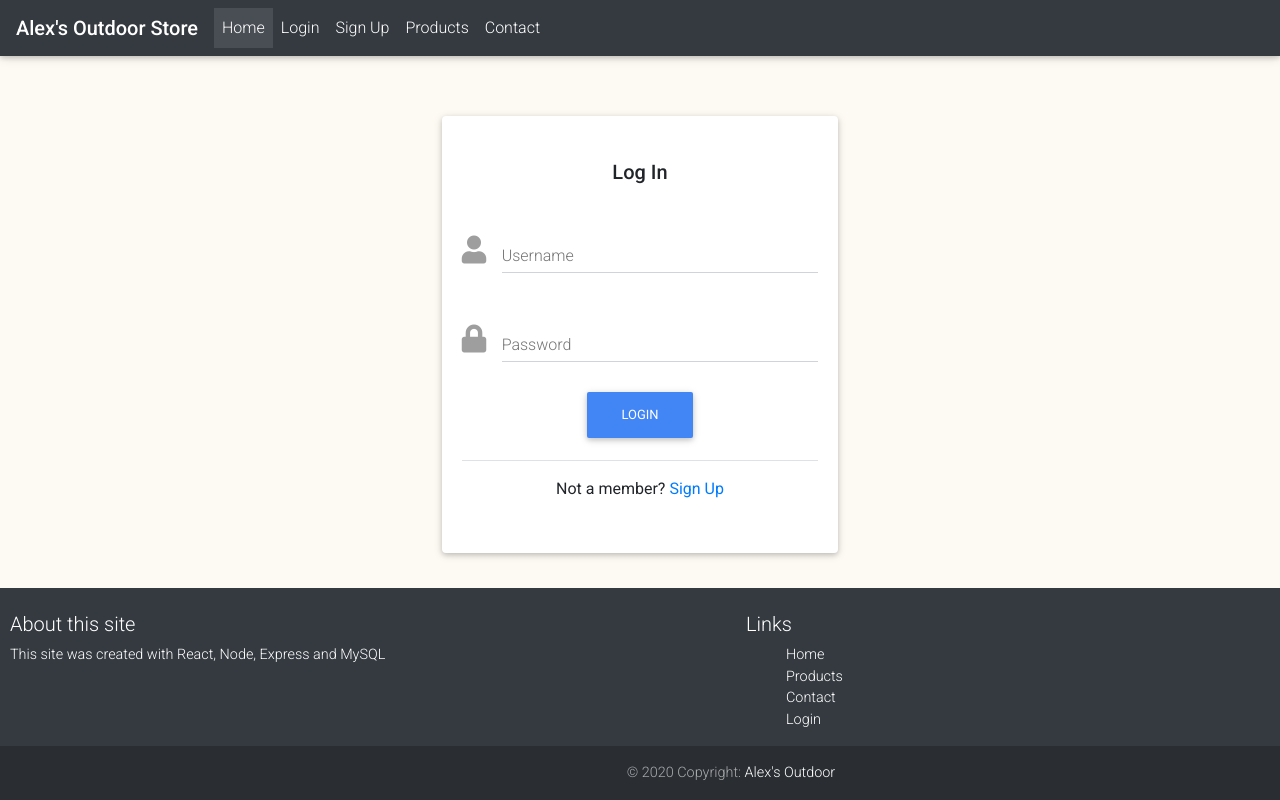
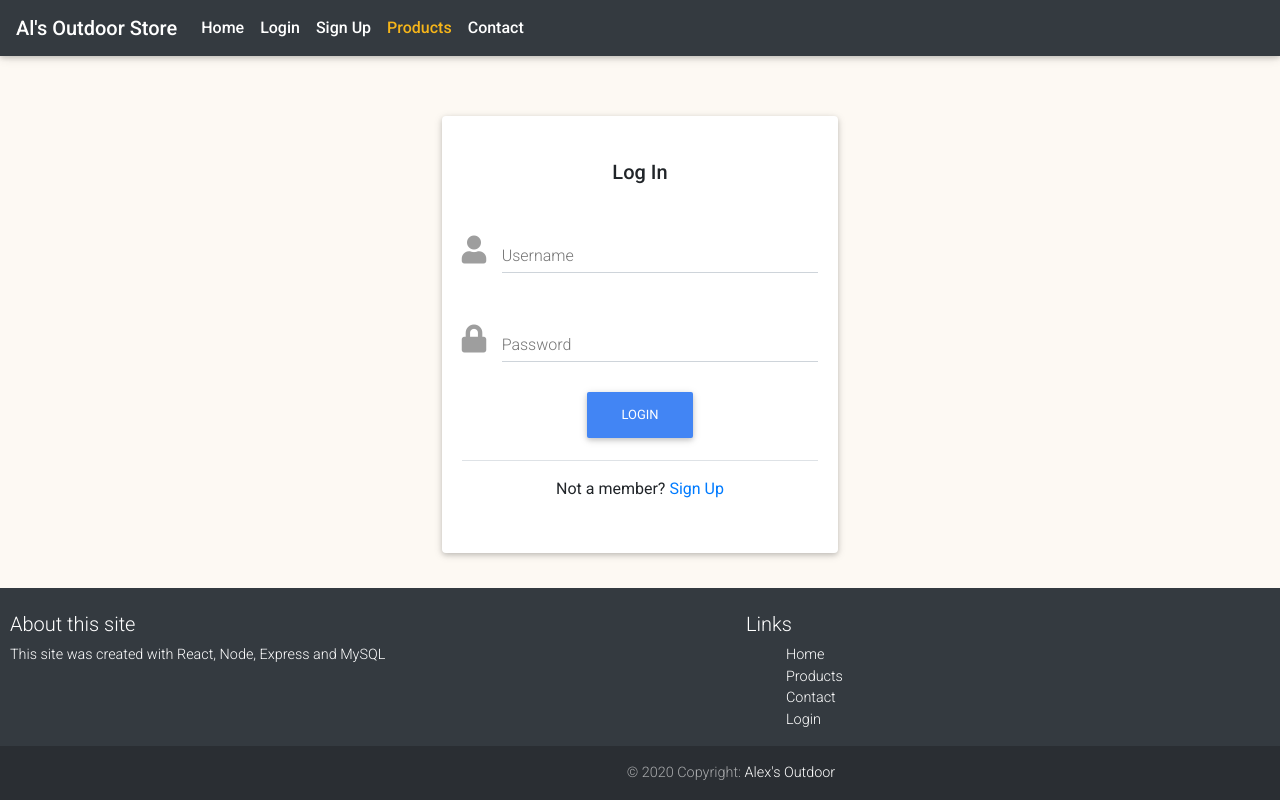
Before and after one commit to afw821/alexs_outdoor_react, a React (Create React App) app in the folder client/: page /login in a window 1280 px wide. Built offline with nearby package versions, Linux system fonts and the light colour scheme.

Commit message:
Updates to active tabs on the navbar and navbar re-factor

```diff
--- a/client/src/App.js
+++ b/client/src/App.js
@@ -4,7 +4,7 @@ import AdminPortal from "./components/AdminPortal";
 import RegisterForm from "./components/RegisterForm";
 import NotFound from "./components/NotFound";
 import LoginForm from "./components/LoginForm";
-import NavBar from "./components/NavBar";
+import NavBar2 from "./components/NavBar2";
 import auth from "./services/authService";
 import Home from "./components/Home";
 import Logout from "./components/Logout";
@@ -61,6 +61,11 @@ class App extends Component {
     }
     this.setState({ user });
   }
+
+  handleSetActiveTab = (tab) => {
+    console.log("tabbb", tab);
+    this.setState({ activeTab: tab });
+  };
 
   calculateTotalPrice = (prices) => {
     const _prices = [];
@@ -228,7 +233,7 @@ class App extends Component {
     }
   };
   render() {
-    const { user, count, totalPrice, productsInCart } = this.state;
+    const { user, count, totalPrice, productsInCart, activeTab } = this.state;
 
     const h100 = {
       minHeight: "100vh" /* will cover the 100% of viewport */,
@@ -241,7 +246,12 @@ class App extends Component {
     return (
       <>
         <ToastContainer />
-        <NavBar count={count} user={user} />
+        <NavBar2
+          handleSetActiveTab={this.handleSetActiveTab}
+          count={count}
+          user={user}
+          activeTab={activeTab}
+        />
         <div style={h100} className="container-fluid">
           <Switch>
             <ProtectedRoute
--- a/client/src/components/CategoryManager.jsx
+++ b/client/src/components/CategoryManager.jsx
@@ -43,10 +43,10 @@ class CategoryManager extends Form {
           <div className="col-2"></div>
           <div className="col-6" style={{ marginTop: "100px" }}>
             <div
-              class="jumbotron jumbotron-fluid"
+              className="jumbotron jumbotron-fluid"
               style={{ height: "350px", backgroundColor: "whitesmoke" }}
             >
-              <div class="container">
+              <div className="container">
                 <div className="row">
                   <div className="col d-flex justify-content-center">
                     <h5 className="font-bolder">Add Category</h5>
--- /dev/null
+++ b/client/src/components/NavBar2.jsx
@@ -0,0 +1,191 @@
+import React, { Component } from "react";
+import {
+  MDBNavbar,
+  MDBNavbarBrand,
+  MDBNavbarNav,
+  MDBNavbarToggler,
+  MDBCollapse,
+  MDBNavItem,
+  MDBNavLink,
+  MDBIcon,
+} from "mdbreact";
+
+class NavBar2 extends Component {
+  state = {
+    collapse: false,
+    isWideEnough: false,
+  };
+
+  handleClick = (e) => {
+    this.setState({ collapse: !this.state.collapse });
+  };
+  render() {
+    const { user, activeTab, handleSetActiveTab } = this.props;
+    const { collapse, isWideEnough } = this.state;
+
+    return (
+      <header>
+        <MDBNavbar
+          style={{ backgroundColor: "#343a40", opacity: "1.5" }}
+          dark
+          expand="md"
+          fixed="top"
+          scrolling
+        >
+          <MDBNavbarBrand href="/">
+            <strong>Al's Outdoor Store</strong>
+          </MDBNavbarBrand>
+          {!isWideEnough && <MDBNavbarToggler onClick={this.handleClick} />}
+          <MDBCollapse isOpen={collapse} navbar>
+            <MDBNavbarNav left>
+              <MDBNavItem onClick={(e) => handleSetActiveTab("Home")}>
+                <MDBNavLink
+                  style={
+                    activeTab === "Home" ? { color: "#f6b519" } : { "": "" }
+                  }
+                  name="Home"
+                  to="/home"
+                >
+                  <strong>Home</strong>
+                </MDBNavLink>
+              </MDBNavItem>
+
+              {!this.props.user && (
+                <MDBNavItem onClick={(e) => handleSetActiveTab("Login")}>
+                  <MDBNavLink
+                    style={
+                      activeTab === "Login" ? { color: "#f6b519" } : { "": "" }
+                    }
+                    name="Login"
+                    to="/login"
+                  >
+                    <strong>Login</strong>
+                  </MDBNavLink>
+                </MDBNavItem>
+              )}
+              {!this.props.user && (
+                <MDBNavItem onClick={(e) => handleSetActiveTab("Sign Up")}>
+                  <MDBNavLink
+                    style={
+                      activeTab === "Sign Up"
+                        ? { color: "#f6b519" }
+                        : { "": "" }
+                    }
+                    name="Sign Up"
+                    to="/register"
+                  >
+                    <strong>Sign Up</strong>
+                  </MDBNavLink>
+                </MDBNavItem>
+              )}
+
+              <MDBNavItem onClick={(e) => handleSetActiveTab("Products")}>
+                <MDBNavLink
+                  style={
+                    activeTab === "Products" ? { color: "#f6b519" } : { "": "" }
+                  }
+                  name="Products"
+                  to="/products"
+                >
+                  <strong>Products</strong>
+                </MDBNavLink>
+              </MDBNavItem>
+              <MDBNavItem
+                onClick={(e) => handleSetActiveTab("Contact")}
+                active={activeTab === "Contact"}
+              >
+                <MDBNavLink
+                  style={
+                    activeTab === "Contact" ? { color: "#f6b519" } : { "": "" }
+                  }
+                  name="Contact"
+                  to="/contact"
+                >
+                  <strong>Contact</strong>
+                </MDBNavLink>
+              </MDBNavItem>
+            </MDBNavbarNav>
+            <MDBNavbarNav right>
+              {this.props.user && this.props.user.isAdmin && (
+                <MDBNavItem
+                  onClick={(e) => handleSetActiveTab("Admin Portal")}
+                  active={activeTab === "Admin Portal"}
+                >
+                  <MDBNavLink
+                    style={
+                      activeTab === "Admin Portal"
+                        ? { color: "#f6b519" }
+                        : { "": "" }
+                    }
+                    name="Admin Portal"
+                    to="/adminPortal"
+                  >
+                    <strong>Admin Portal</strong>
+                  </MDBNavLink>
+                </MDBNavItem>
+              )}
+              {this.props.user && (
+                <MDBNavItem
+                  className="d-flex align-items-center"
+                  style={{ marginRight: "10px" }}
+                  onClick={(e) => handleSetActiveTab("Cart")}
+                >
+                  <MDBNavLink name="Cart" to={`/cart/${user.id}`}>
+                    <MDBIcon
+                      style={
+                        activeTab === "Cart" ? { color: "#f6b519" } : { "": "" }
+                      }
+                      icon="shopping-cart"
+                    />
+                  </MDBNavLink>
+                </MDBNavItem>
+              )}
+              {this.props.user && (
+                <MDBNavItem
+                  className="d-flex align-items-center"
+                  style={{ marginRight: "10px" }}
+                  onClick={(e) => handleSetActiveTab("Cart")}
+                >
+                  <MDBNavLink
+                    id="cart-number"
+                    name="Cart_Number"
+                    to={`/cart/${user.id}`}
+                    style={
+                      activeTab === "Cart" ? { color: "#f6b519" } : { "": "" }
+                    }
+                  >
+                    <strong>{user.Carts.length}</strong>
+                  </MDBNavLink>
+                </MDBNavItem>
+              )}
+              {this.props.user && (
+                <MDBNavItem onClick={(e) => handleSetActiveTab("My Account")}>
+                  <MDBNavLink
+                    style={
+                      activeTab === "My Account"
+                        ? { color: "#f6b519" }
+                        : { "": "" }
+                    }
+                    name="My Account"
+                    to={`/account/${user.id}`}
+                  >
+                    <strong>My Account</strong>
+                  </MDBNavLink>
+                </MDBNavItem>
+              )}
+              {this.props.user && (
+                <MDBNavItem onClick={(e) => handleSetActiveTab("Logout")}>
+                  <MDBNavLink name="Logout" to="/logout">
+                    <strong>Logout</strong>
+                  </MDBNavLink>
+                </MDBNavItem>
+              )}
+            </MDBNavbarNav>
+          </MDBCollapse>
+        </MDBNavbar>
+      </header>
+    );
+  }
+}
+
+export default NavBar2;
--- a/client/src/services/authService.js
+++ b/client/src/services/authService.js
@@ -5,7 +5,7 @@ import { apiUrl, deployedApiUrl } from "../config.json";
 http.setJwt(getJwt());
 
 export async function login(email, password) {
-  const { data: jwt } = await http.post(deployedApiUrl + "/auth", {
+  const { data: jwt } = await http.post(apiUrl + "/auth", {
     email,
     password,
   });
@@ -18,7 +18,7 @@ export function updatePassword(email, oldPassword, newPassword) {
     oldPassword: oldPassword,
     newPassword: newPassword,
   };
-  const result = http.put(deployedApiUrl + "/auth/updatePassword", reqBody);
+  const result = http.put(apiUrl + "/auth/updatePassword", reqBody);
 
   return result;
 }
@@ -46,7 +46,7 @@ export function getJwt() {
 }
 
 export async function regenerateToken(user) {
-  const token = await http.post(deployedApiUrl + "/auth/generateToken/", user);
+  const token = await http.post(apiUrl + "/auth/generateToken/", user);
 
   return token;
 }
--- a/client/src/services/categoryService.js
+++ b/client/src/services/categoryService.js
@@ -2,18 +2,18 @@ import http from "./httpService";
 import { apiUrl, deployedApiUrl } from "../config.json";
 
 export function getCategories() {
-  return http.get(deployedApiUrl + "/categories");
+  return http.get(apiUrl + "/categories");
 }
 
 export function addCategory(category) {
   const obj = {
     name: category,
   };
-  return http.post(deployedApiUrl + "/categories", obj);
+  return http.post(apiUrl + "/categories", obj);
 }
 
 export function getCategoryByPKId(categoryId) {
-  return http.get(deployedApiUrl + `/categories/byPK/${categoryId}`);
+  return http.get(apiUrl + `/categories/byPK/${categoryId}`);
 }
 
 export function deleteCategory(categoryId) {}
--- a/client/src/services/emailService.js
+++ b/client/src/services/emailService.js
@@ -7,5 +7,5 @@ export function sendEmail(name, email, message) {
     email,
     message,
   };
-  return http.post(deployedApiUrl + "/messages", data);
+  return http.post(apiUrl + "/messages", data);
 }
--- a/client/src/services/purchaseService.js
+++ b/client/src/services/purchaseService.js
@@ -10,5 +10,5 @@ export function purchase(name, UserId, ProductId, quantity) {
     UserId: UserId,
     ProductId: ProductId,
   };
-  return http.post(deployedApiUrl + "/purchases", obj);
+  return http.post(apiUrl + "/purchases", obj);
 }
--- a/client/src/services/userService.js
+++ b/client/src/services/userService.js
@@ -25,13 +25,13 @@ export async function register(
     password,
     isAdmin,
   };
-  const { data: user } = await http.post(deployedApiUrl + "/users", obj);
+  const { data: user } = await http.post(apiUrl + "/users", obj);
 
   return user;
 }
 
 export async function getUserById(id) {
-  const user = await http.get(deployedApiUrl + `/users/${id}`);
+  const user = await http.get(apiUrl + `/users/${id}`);
 
   return user;
 }
@@ -59,7 +59,7 @@ export async function updateUser(
     email,
     isAdmin,
   };
-  const result = await http.put(deployedApiUrl + `/users/${id}`, reqBody);
+  const result = await http.put(apiUrl + `/users/${id}`, reqBody);
 
   return result;
 }
```
Also changed, not shown: client/src/services/cartService.js (+5 -5 lines), client/src/services/productService.js (+6 -6 lines).
